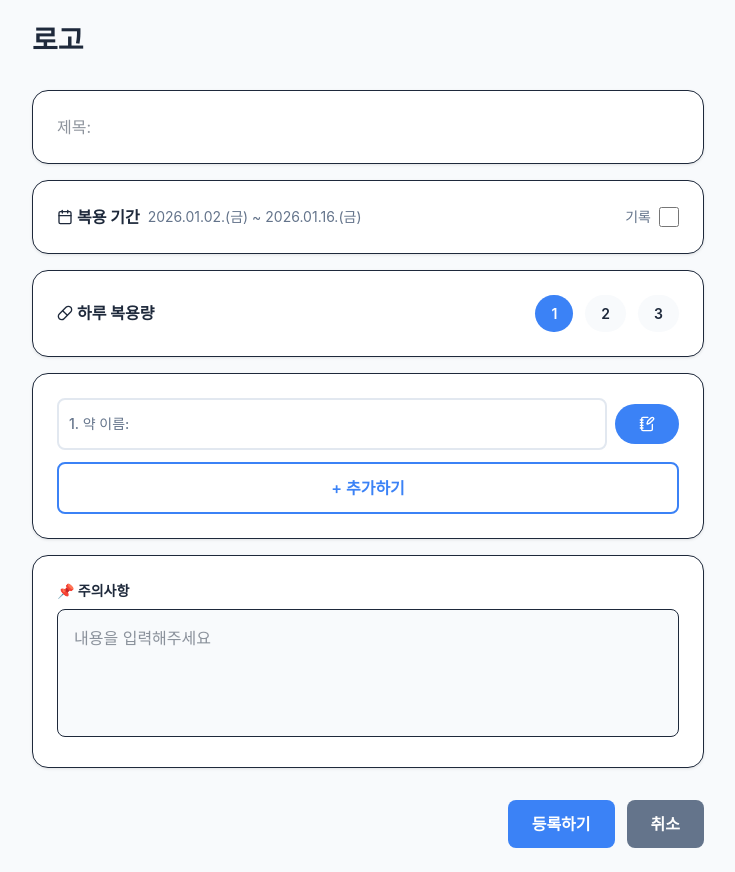
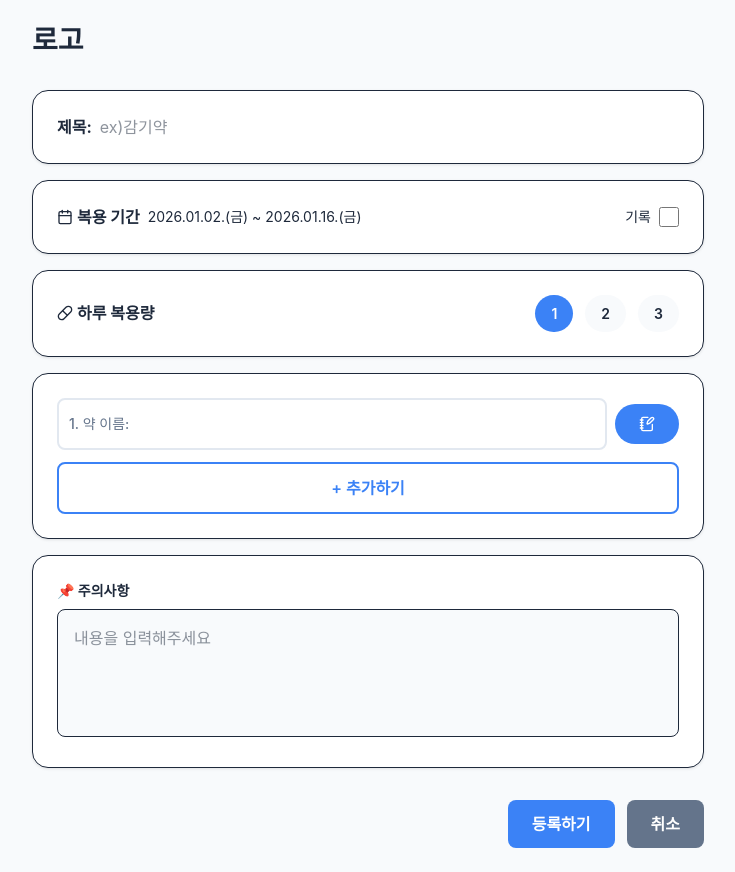
Before and after one commit to wnduddlekd/medicine, a React (Vite) app: page /checkin in a window 1280 px wide. Shown: the whole page, without its empty margins (272-1007 px from the left). Built offline with nearby package versions, Linux system fonts and the light colour scheme; a web font is replaced by a local one.

Commit message:
fix: 리뷰 코멘트 참고 UI 세부 사항 추가 수정

```diff
--- a/src/App.jsx
+++ b/src/App.jsx
@@ -1,6 +1,5 @@
 import './App.css';
 import CheckIn from './pages/CheckIn';
-import './styles/Theme.css';
 
 function App() {
   return (
--- a/src/components/CheckIn/DosePeriod.jsx
+++ b/src/components/CheckIn/DosePeriod.jsx
@@ -1,5 +1,5 @@
-import Button from '../commons/Button';
 import { Calendar } from 'lucide-react';
+
 export default function DosePeriod() {
   return (
     <div className="card bg-base-100 shadow-sm border border-base-300 flex flex-row justify-between items-center">
@@ -7,12 +7,10 @@ export default function DosePeriod() {
         <span className="font-bold flex items-center gap-1">
           <Calendar size={16} /> 복용 기간
         </span>
-        <span className="text-neutral text-small">
-          2026.01.02.(금) ~ 2026.01.16.(금)
-        </span>
+        <small>2026.01.02.(금) ~ 2026.01.16.(금)</small>
       </div>
       <label className="flex items-center gap-2 cursor-pointer">
-        <span className="text-small text-neutral">기록</span>
+        <small>기록</small>
         <input type="checkbox" className="w-5 h-5 accent-primary" />
       </label>
     </div>
--- a/src/components/CheckIn/TitleInput.jsx
+++ b/src/components/CheckIn/TitleInput.jsx
@@ -1,9 +1,10 @@
 export default function TitleInput() {
   return (
-    <div className="card bg-base-100 shadow-sm border border-base-300">
+    <div className="card bg-base-100 shadow-sm border border-base-300 flex flex-row items-center gap-2">
+      <p className="font-bold whitespace-nowrap">제목:</p>
       <input
         type="text"
-        placeholder="제목: "
+        placeholder="ex)감기약"
         className="w-full bg-transparent outline-none"
       />
     </div>
```
